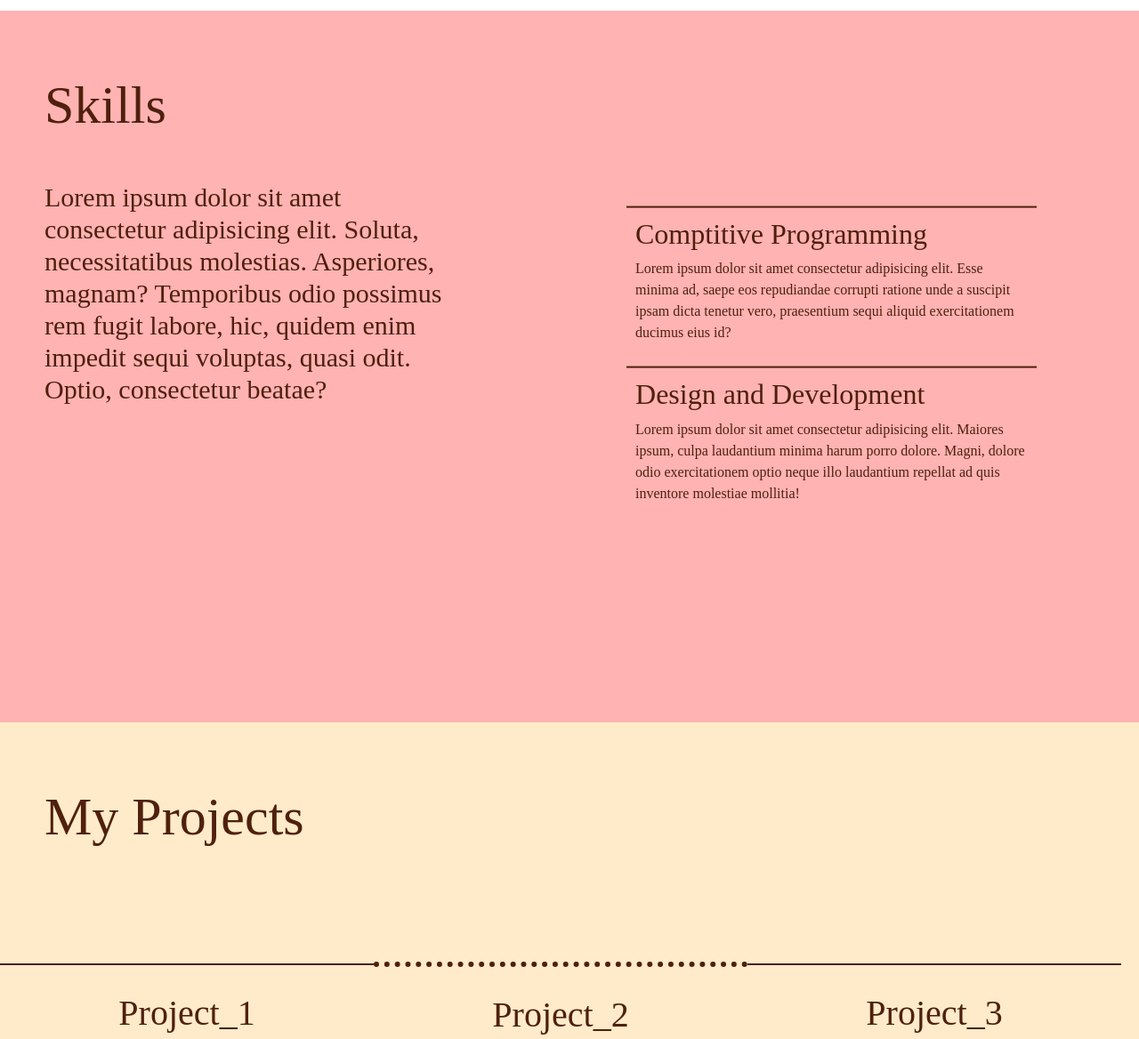
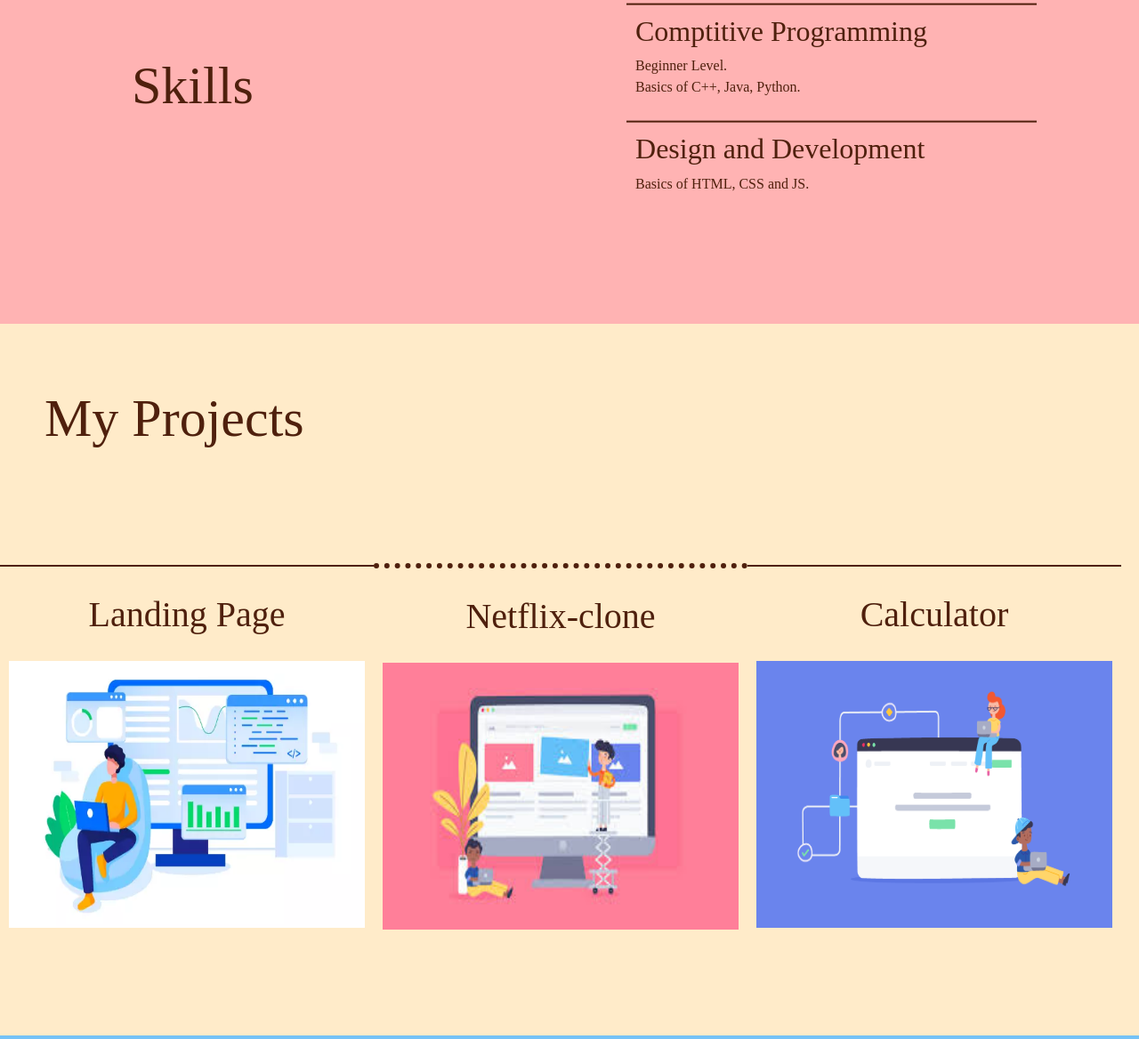
Before and after one commit to AnjaliKshir/BI_Portfolio_1, a plain HTML site: page index.html in a window 1280 px wide. Shown: the part 921-2089 px from the top of the page at 89% size. Drawn offline with nearby package versions, Linux system fonts and the light colour scheme.

Commit message:
Added Projects and made some changes to the Skills section

```diff
--- a/index.html
+++ b/index.html
@@ -45,7 +45,6 @@
                 <h4>
                     I'm an enthusiastic undergraduate student with a keen interest in Development.
                     Beyond the classroom, I'm actively exploring and refining my skills in Web Development, Competitive Programming, and Management.
-                    I successfully coordinated and managed an event, overseeing a crowd of over 120 attendees.
                     Engaging in extracurricular activities, I've developed teamwork, leadership, and adaptability.
                     Let's connect and explore how we can learn and grow together on this exciting academic journey!
                 </h4>
@@ -62,22 +61,23 @@
             <div id="right">
                 <div id="text1">
                     <h1>Skills</h1>
-                    <h4>
-                        Lorem ipsum dolor sit amet consectetur adipisicing elit. Soluta, necessitatibus molestias. Asperiores, magnam? Temporibus odio possimus rem fugit labore, hic, quidem enim impedit sequi voluptas, quasi odit. Optio, consectetur beatae?
-                    </h4>
+                    <!-- <h4>Showcasing strong management skills,
+                        I successfully organized and led an event with 120+ attendees,
+                        highlighting my strategic planning and attention to detail.
+                        My hands-on approach and ability to handle complexity
+                        reflect my proficiency in delivering successful outcomes
+                        in professional settings.</h4> -->
 
                 </div>
             </div>
             <div id="left">
                 <div class="box">
                     <h2>Comptitive Programming</h2>
-                    <p>
-                        Lorem ipsum dolor sit amet consectetur adipisicing elit. Esse minima ad, saepe eos repudiandae corrupti ratione unde a suscipit ipsam dicta tenetur vero, praesentium sequi aliquid exercitationem ducimus eius id?
-                    </p>
+                    <p>Beginner Level.<br>Basics of C++, Java, Python.</p>
                 </div>
                 <div class="box">
                     <h2>Design and Development</h2>
-                    <p>Lorem ipsum dolor sit amet consectetur adipisicing elit. Maiores ipsum, culpa laudantium minima harum porro dolore. Magni, dolore odio exercitationem optio neque illo laudantium repellat ad quis inventore molestiae mollitia!</p>
+                    <p>Basics of HTML, CSS and JS.</p>
                 </div>
             </div>
         </div>
@@ -90,28 +90,28 @@
             <div id="project">
                 <div class="project_p1">
                     <div id="text3">
-                        <h1>Project_1</h1>
+                        <h1>Landing Page</h1>
                     </div>
                     <div id="image1">
-                        <a href="Project_link"><img src="./p1.jpg" alt="Project Description" height="300px"
-                            width="400px"></a>
+                        <a href="https://github.com/AnjaliKshir/CODSOFT/tree/main/Landing_Page"><img src="./p3.webp" alt="Basic Landing Page Using HTML CSS" height="300px"
+                            width="400px" ></a>
                     </div>
                 </div>
                 <div class="project_p2">
                     <div id="text3">
-                        <h1>Project_2</h1>
+                        <h1>Netflix-clone</h1>
                     </div>
                     <div id="image2">
-                        <a href="Project_link"><img src="./p3.webp" alt="Project Description" height="300px"
-                            width="400px" ></a>
+                        <a href="https://github.com/AnjaliKshir/BI_Netflix-clone"><img src="./p1.jpg" alt="Netflix clone using HTML CSS" height="300px" width="400px"></a>
+
                     </div>
                 </div>
                 <div class="project_p3">
                     <div id="text3">
-                        <h1>Project_3</h1>
+                        <h1>Calculator</h1>
                     </div>
                     <div id="image3">
-                        <a href="Project_link"><img src="./p2.png" alt="Project Description" height="300px"
+                        <a href="https://github.com/AnjaliKshir/CODSOFT/tree/main/Calc_1"><img src="./p2.png" alt="Calculator Using HTML CSS JS" height="300px"
                             width="400px"></a>
                     </div>
                 </div>
--- a/style.css
+++ b/style.css
@@ -16,6 +16,7 @@
     overflow:hidden;
     display: flex;
     flex-direction: column;
+
 }
 
 #page{
@@ -23,6 +24,8 @@
     height: 100vh;
     width: 100vw;
     background-color: #fff;
+    margin-top: -10%;
+
 }
 
 #page>img{
@@ -102,7 +105,7 @@
 
 #page1{
     position: relative;
-    height: 100vh;
+    height: 60vh;
     width:100vw;
     background-color: #FFB3B3;
     margin-top: 60px;
@@ -120,7 +123,7 @@
 #left>.box{
     border-top: 2px solid #4F200D;
     color: #4F200D;
-    justify-content: space-between
+    justify-content: space-between;
     height:100%;
     width:100%;
     padding: 10px;
@@ -129,24 +132,29 @@
 
 
 #text1{
-    margin: 50px 50px;
+    margin: 50px 80px;
+    top:20%;
     position: absolute;
     height: 30%;
     width: 50%;
     z-index: 9;
     color: #4F200D;
+
+    padding: 30px 68px;
 }
 
 #text1>h1{
     font-size: 60px;
-    margin-top: 20px;
+    /* margin-top: 20px; */
+    top:100px;
 }
 
 #text1>h4{
-    font-size: 30px;
+    font-size: 17px;
     font-weight: 500;
     margin-top: 50px;
     width: 70%;
+    margin-top: 30px;
 }
 
 #page2{
@@ -244,19 +252,36 @@
     width:30%;
 }
 
+#image1:hover{
+
+    transform: scale(1.2);
+    transition: 0.3s ease;
+}
+
 .project_p2>#image2>img{
     /* position:relative;
     top:-20%; */
     height: 100%;
     width:30%;
+}
 
+#image2:hover{
+    transform: scale(1.2);
+    transition: 0.3s ease;
 }
+
+
 
 .project_p3>#image3>img{
     /* position: relative;
     top:-50%; */
     height: 100%;
     width:30%;
+}
+
+#image3:hover{
+    transform: scale(1.2);
+    transition: 0.3s ease;
 }
 
 #text4{
```
